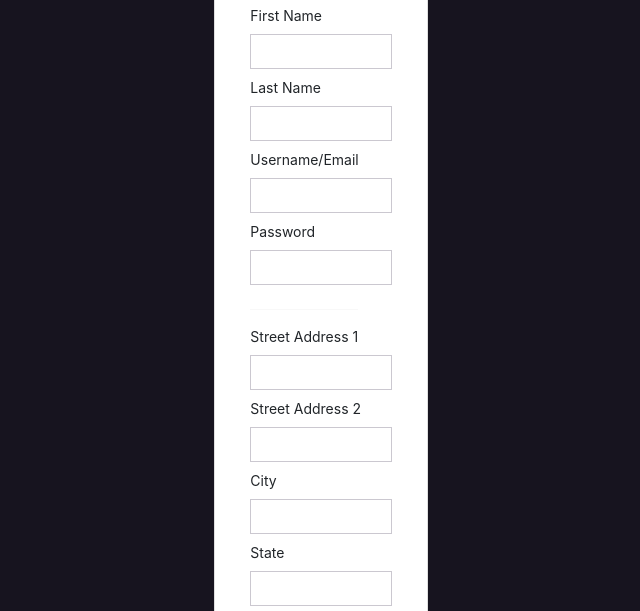
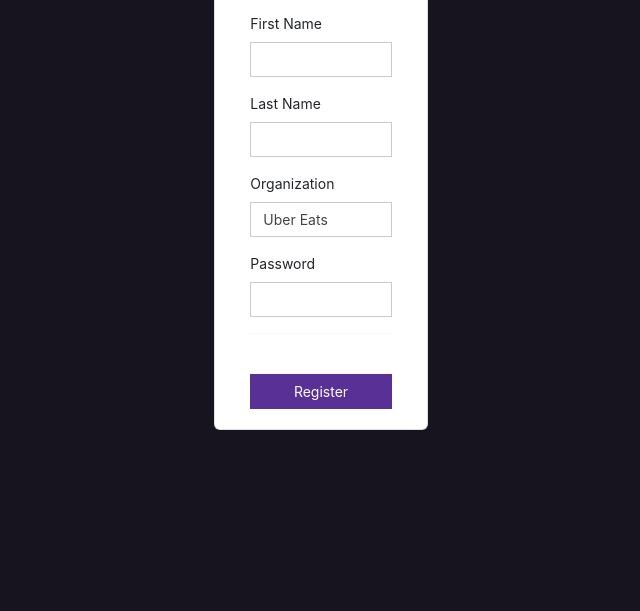
Before and after one commit to CalebL26/DS3870-001-2024-8, a plain HTML site: page index.html in a window 1280 px wide. Shown: the part 170-781 px from the top of the page, without its empty margins (319-959 px from the left). Drawn offline with nearby package versions, Linux system fonts and the light colour scheme.

Commit message:
Notes taken on September 9th, 2024 upon preperation for quiz for the following class period

```diff
--- a/index.html
+++ b/index.html
@@ -13,24 +13,17 @@
             <div class="card-body mt-2">
                     <img src="images/CodeMonkey.svg" alt="Code Monkey Logo" class="col-12 offset-0 ">
                     <form>
-                        <label for="txtFirstName" class="form-label mt-2">First Name</label>
+                        <label for="txtFirstName" class="form-label mt-3">First Name</label>
                         <input id="txtFirstName" type="text" class="form-control">
-                        <label for="txtLastName" class="form-label mt-2">Last Name</label>
+                        <label for="txtLastName" class="form-label mt-3">Last Name</label>
                         <input id="txtLastName" type="text" class="form-control">
-                        <label for="txtEmailUsername" class="form-label mt-2">Username/Email</label>
-                        <input id="txtEmailUsername" type="text" class="form-control">
-                        <label for="txtPassword" class="form-label mt-2">Password</label>
+                        <label for="selOrganization" class="form-label mt-3">Organization</label>
+                        <select id="selOrganization" class="form-control">
+                            <option value="Uber Eats">Uber Eats</option>
+                            <option value="Doordash">Doordash</option>
+                        </select>
+                        <label for="txtPassword" class="form-label mt-3">Password</label>
                         <input id="txtPassword" type="password" class="form-control">
-                        <label for="txtPriStreetAdress" class="form-label mt-2"><hr>Street Address 1</label>
-                        <input id="txtPriStreetAdress" type="text" class="form-control">
-                        <label for="txtSecStreetAdress" class="form-label mt-2">Street Address 2</label>
-                        <input id="txtSecStreetAdress" type="text" class="form-control">
-                        <label for="txtCity" class="form-label mt-2">City</label>
-                        <input id="txtCity" type="text" class="form-control">
-                        <label for="txtState" class="form-label mt-2">State</label>
-                        <input id="txtState" type="text" class="form-control">
-                        <label for="txtZipCode" class="form-label mt-2">Zip Code</label>
-                        <input id="txtZipCode" type="text" class="form-control">
                         <hr>
                         <button type="button" id="btnRegistartion" class="btn btn-primary col-12 mt-4">Register</button>
                     </form>
```
